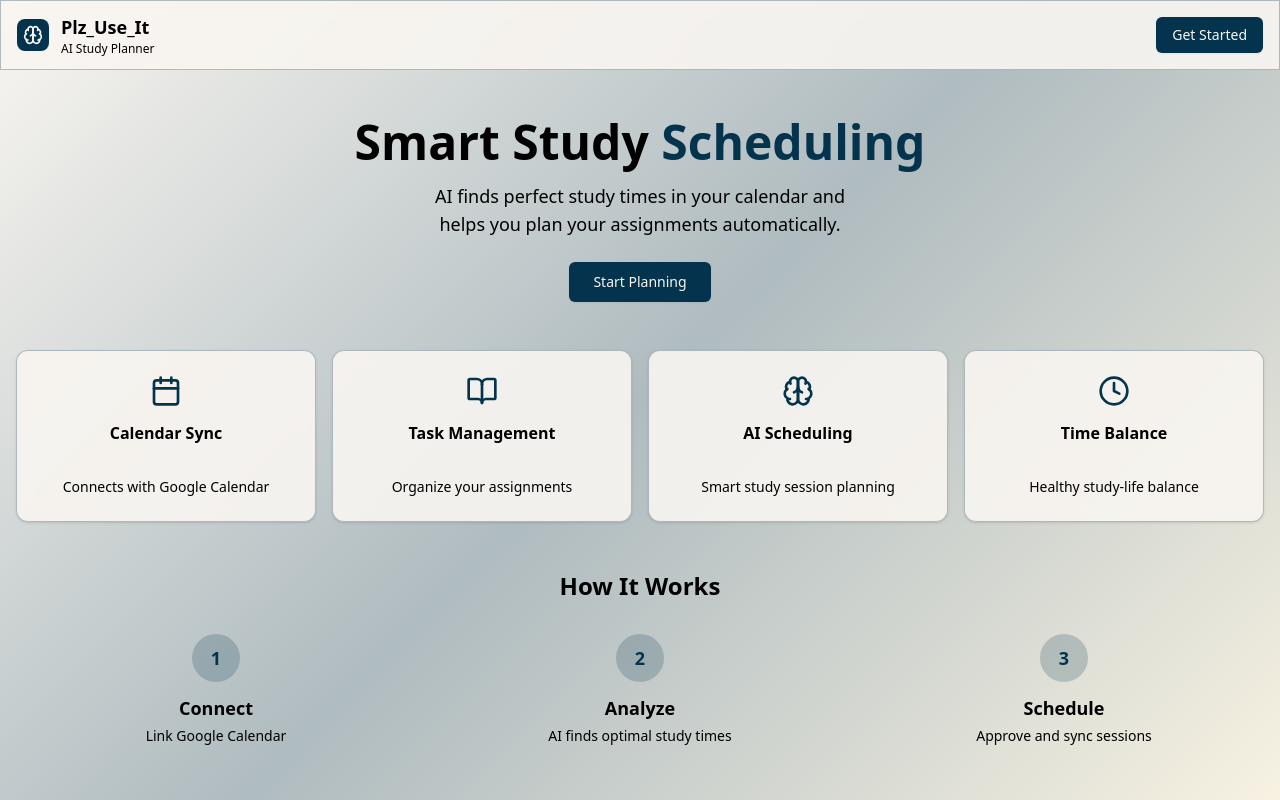
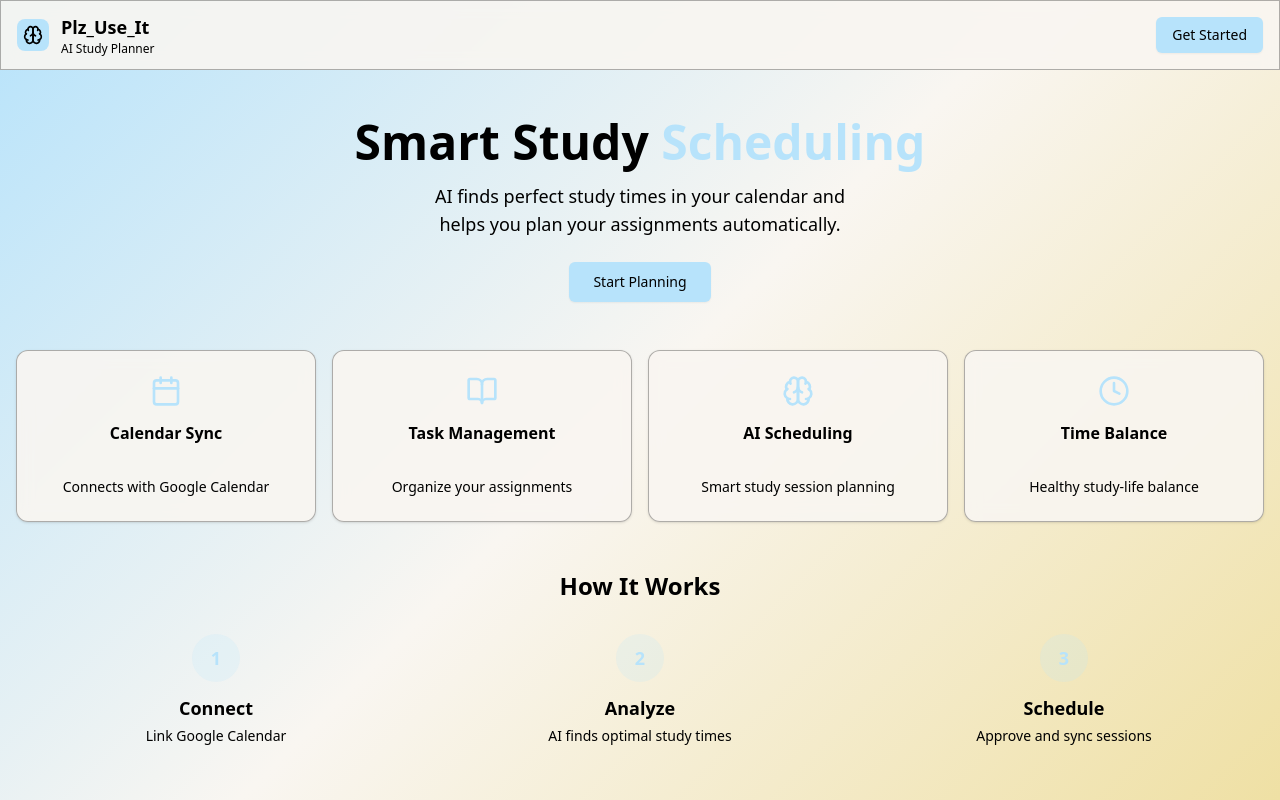
Before and after one commit to mitanshm680/SunHacks, a Next.js app: page / in a window 1280 px wide. Built offline with nearby package versions, Linux system fonts and the light colour scheme.

Commit message:
Update globals.css

```diff
--- a/app/globals.css
+++ b/app/globals.css
@@ -4,49 +4,45 @@
 @custom-variant dark (&:is(.dark *));
 
 :root {
-  /* Updated to use only the 5 specified colors: 000000, 04344D, F9F6F1, EFE0A4, F8A172 */
+  /* Updated to use only the 5 specified colors: 000000, B7E3FB, F9F6F1, EFE0A4, F8A172 */
   --background: #f9f6f1;
   --foreground: #000000;
   --card: #f9f6f1;
   --card-foreground: #000000;
   --popover: #f9f6f1;
   --popover-foreground: #000000;
-  /* Changed primary color from light blue to dark navy */
-  --primary: #04344d;
-  --primary-foreground: #f9f6f1;
+  --primary: #b7e3fb;
+  --primary-foreground: #000000;
   --secondary: #efe0a4;
   --secondary-foreground: #000000;
-  /* Changed muted color from light blue to dark navy */
-  --muted: #04344d;
-  /* Changed muted-foreground from cream to black for better readability on light backgrounds */
+  --muted: #b7e3fb;
   --muted-foreground: #000000;
   --accent: #f8a172;
-  --accent-foreground: #f9f6f1; /* Updated accent-foreground from black to white for better contrast on peach background */
+  --accent-foreground: #000000;
   --destructive: #f8a172;
-  --destructive-foreground: #f9f6f1; /* Updated destructive-foreground from black to white for better contrast on peach background */
-  /* Changed border color from light blue to dark navy */
-  --border: #04344d;
+  --destructive-foreground: #000000;
+  --border: #000000;
   --input: #f9f6f1;
-  /* Changed ring color from light blue to dark navy */
-  --ring: #04344d;
-  /* Changed chart-1 color from light blue to dark navy */
-  --chart-1: #04344d;
-  --chart-2: #efe0a4;
+  --ring: #b7e3fb;
+  --chart-1: #b7e3fb;
+  --chart-2: #DDBE40;
   --chart-3: #f8a172;
   --chart-4: #f9f6f1;
   --chart-5: #000000;
   --radius: 0.5rem;
   --sidebar: #f9f6f1;
   --sidebar-foreground: #000000;
-  /* Changed sidebar-primary color from light blue to dark navy */
-  --sidebar-primary: #04344d;
-  --sidebar-primary-foreground: #f9f6f1;
-  --sidebar-accent: #efe0a4;
+  --sidebar-primary: #b7e3fb;
+  --sidebar-primary-foreground: #000000;
+  --sidebar-accent: #DDBE40;
   --sidebar-accent-foreground: #000000;
-  /* Changed sidebar-border color from light blue to dark navy */
-  --sidebar-border: #04344d;
-  /* Changed sidebar-ring color from light blue to dark navy */
-  --sidebar-ring: #04344d;
+  --sidebar-border: #b7e3fb;
+  --sidebar-ring: #b7e3fb;
+
+  /* Updated gradient variables using only the 5 specified colors */
+  --gradient-primary: linear-gradient(135deg, #f9f6f1 0%, #b7e3fb 50%, #efe0a4 100%);
+  --gradient-secondary: linear-gradient(135deg, #b7e3fb 0%, #efe0a4 50%, #f8a172 100%);
+  --gradient-accent: linear-gradient(135deg, #efe0a4 0%, #f8a172 50%, #f9f6f1 100%);
 }
 
 .dark {
@@ -57,40 +53,32 @@
   --card-foreground: #f9f6f1;
   --popover: #000000;
   --popover-foreground: #f9f6f1;
-  /* Changed dark mode primary color from light blue to dark navy */
-  --primary: #04344d;
-  --primary-foreground: #f9f6f1;
+  --primary: #b7e3fb;
+  --primary-foreground: #000000;
   --secondary: #efe0a4;
   --secondary-foreground: #000000;
-  /* Changed dark mode muted color from light blue to dark navy */
-  --muted: #04344d;
-  --muted-foreground: #f9f6f1;
+  --muted: #b7e3fb;
+  --muted-foreground: #000000;
   --accent: #f8a172;
-  --accent-foreground: #f9f6f1; /* Updated dark mode accent-foreground from black to white for better contrast */
+  --accent-foreground: #000000;
   --destructive: #f8a172;
-  --destructive-foreground: #f9f6f1; /* Updated dark mode destructive-foreground from black to white for better contrast */
-  /* Changed dark mode border color from light blue to dark navy */
-  --border: #04344d;
+  --destructive-foreground: #000000;
+  --border: #000000;
   --input: #000000;
-  /* Changed dark mode ring color from light blue to dark navy */
-  --ring: #04344d;
-  /* Changed dark mode chart-1 color from light blue to dark navy */
-  --chart-1: #04344d;
-  --chart-2: #efe0a4;
+  --ring: #b7e3fb;
+  --chart-1: #b7e3fb;
+  --chart-2: #DDBE40;
   --chart-3: #f8a172;
   --chart-4: #f9f6f1;
   --chart-5: #000000;
   --sidebar: #000000;
   --sidebar-foreground: #f9f6f1;
-  /* Changed dark mode sidebar-primary color from light blue to dark navy */
-  --sidebar-primary: #04344d;
-  --sidebar-primary-foreground: #f9f6f1;
-  --sidebar-accent: #efe0a4;
+  --sidebar-primary: #b7e3fb;
+  --sidebar-primary-foreground: #000000;
+  --sidebar-accent: #DDBE40;
   --sidebar-accent-foreground: #000000;
-  /* Changed dark mode sidebar-border color from light blue to dark navy */
-  --sidebar-border: #04344d;
-  /* Changed dark mode sidebar-ring color from light blue to dark navy */
-  --sidebar-ring: #04344d;
+  --sidebar-border: #b7e3fb;
+  --sidebar-ring: #b7e3fb;
 }
 
 @theme inline {
@@ -143,7 +131,7 @@
   }
 }
 
-/* Added custom utility classes for the beautiful dark navy gradients */
+/* Added custom utility classes for the beautiful light blue gradients */
 @layer utilities {
   .gradient-primary {
     background: var(--gradient-primary);
@@ -157,33 +145,36 @@
     background: var(--gradient-accent);
   }
 
-  /* Updated gradient to use dark navy instead of light blue */
+  /* Custom scheduler gradient per request */
+  .gradient-scheduler {
+    background: linear-gradient(135deg, #efe0a4 0%, #f8a172 100%);
+  }
+
+  /* Fixed gradient syntax by using CSS variables instead of arbitrary values */
   .clean-bg {
-    background: linear-gradient(135deg, #f9f6f1 0%, rgba(4, 52, 77, 0.3) 50%, rgba(239, 224, 164, 0.2) 100%);
+    background: linear-gradient(135deg, #B7E3FB 0%, #F9F6F1 50%, #EFE0A4 100%);
   }
 
   .glass-effect {
-    /* Updated glass effect to use dark navy border instead of light blue */
-    @apply bg-[#F9F6F1]/90 backdrop-blur-sm border border-[#04344D]/30;
+    @apply bg-[#F9F6F1]/90 backdrop-blur-sm border border-[#000000]/30;
   }
 
   .glass-effect-dark {
-    /* Updated dark glass effect to use dark navy border instead of light blue */
-    @apply bg-[#000000]/80 backdrop-blur-md border border-[#04344D]/20;
+    @apply bg-[#000000]/80 backdrop-blur-md border border-[#000000]/20;
   }
 
-  /* Updated color utilities to use dark navy instead of light blue */
+  /* Added specific color utilities for the 5-color palette */
   .bg-app-black {
     background-color: #000000;
   }
   .bg-app-blue {
-    background-color: #04344d;
+    background-color: #b7e3fb;
   }
   .bg-app-cream {
     background-color: #f9f6f1;
   }
   .bg-app-yellow {
-    background-color: #efe0a4;
+    background-color: #DDBE40;
   }
   .bg-app-peach {
     background-color: #f8a172;
@@ -193,13 +184,13 @@
     color: #000000;
   }
   .text-app-blue {
-    color: #04344d;
+    color: #b7e3fb;
   }
   .text-app-cream {
     color: #f9f6f1;
   }
   .text-app-yellow {
-    color: #efe0a4;
+    color: #DDBE40;
   }
   .text-app-peach {
     color: #f8a172;
@@ -209,13 +200,13 @@
     border-color: #000000;
   }
   .border-app-blue {
-    border-color: #04344d;
+    border-color: #b7e3fb;
   }
   .border-app-cream {
     border-color: #f9f6f1;
   }
   .border-app-yellow {
-    border-color: #efe0a4;
+    border-color: #DDBE40;
   }
   .border-app-peach {
     border-color: #f8a172;
```
